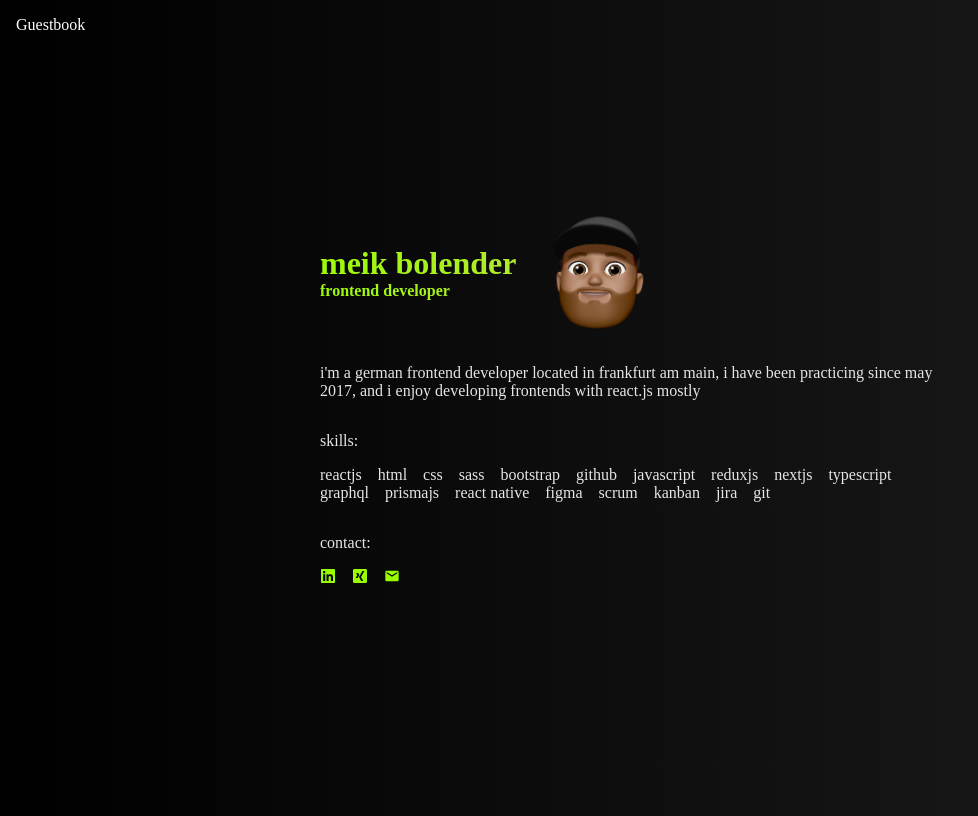
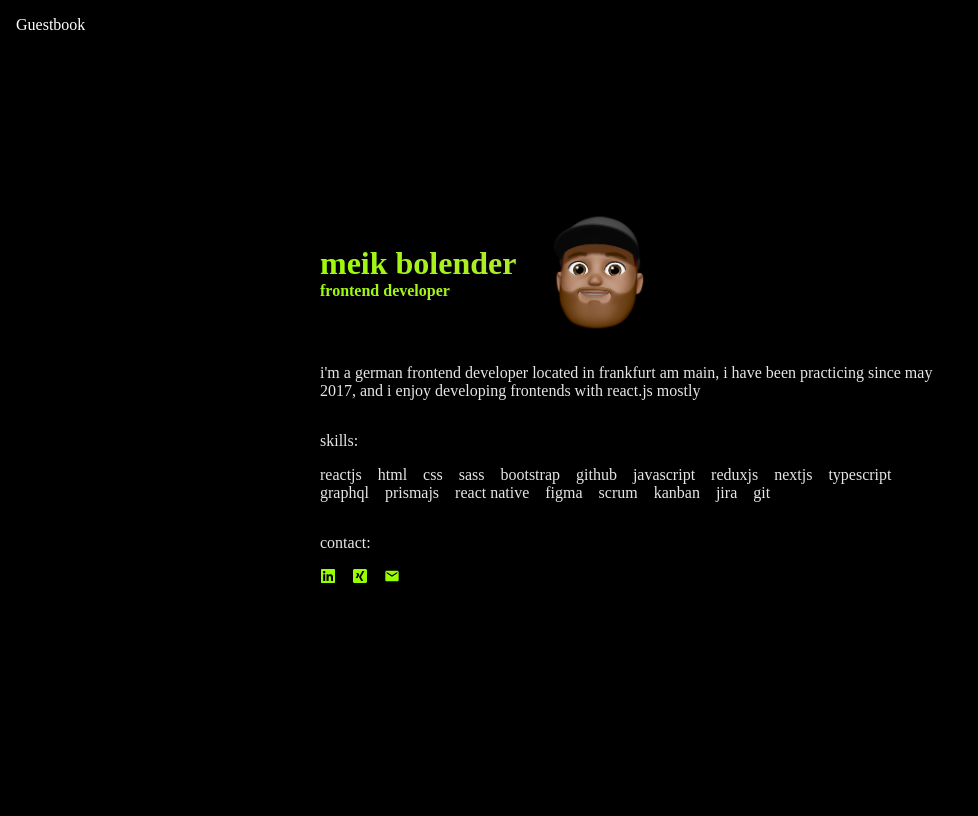
Before and after one commit to me1k/my-profile, a Next.js app: page / in a window 1280 px wide. Shown: the whole page, without its empty margins (0-978 px from the left). Built offline with nearby package versions, Linux system fonts and the light colour scheme.

Commit message:
fix background

```diff
--- a/src/app/globals.css
+++ b/src/app/globals.css
@@ -15,7 +15,10 @@ body {
   width: 100vw;
   height: 100vh;
   color: white;
-  background: linear-gradient(
+  background-color: '#000';
+  background-color: black;
+  background-color: rgb(0, 0, 0);
+  background-color: linear-gradient(
     90deg,
     rgba(0, 0, 0, 1) 0%,
     rgba(29, 29, 29, 1) 100%
--- a/src/app/layout.tsx
+++ b/src/app/layout.tsx
@@ -5,7 +5,6 @@ import styles from './page.module.css';
 export const metadata: Metadata = {
   title: 'meik bolender - web developer',
   description: 'web developer',
-  themeColor: 'black',
 };
 
 export default function RootLayout({
--- a/src/app/page.tsx
+++ b/src/app/page.tsx
@@ -31,6 +31,7 @@ const skills = [
 
 export default function Home() {
   const router = useRouter();
+
   return (
     <>
       <div
```
